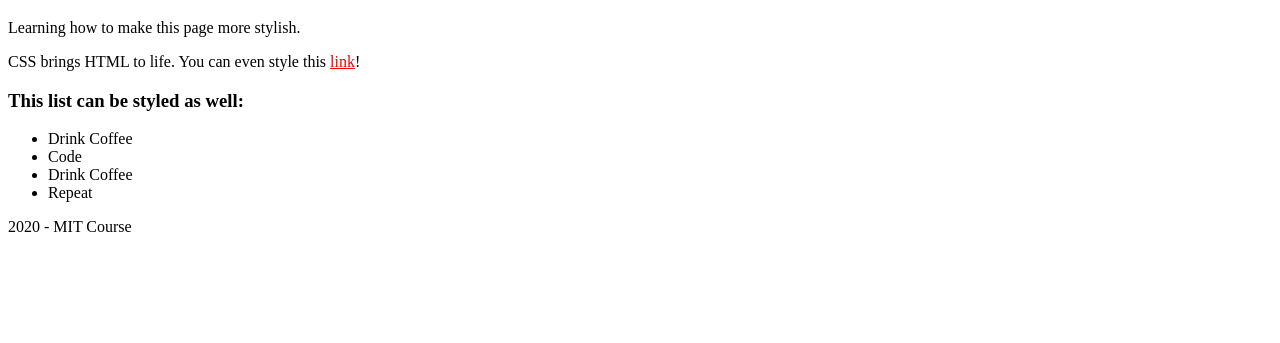
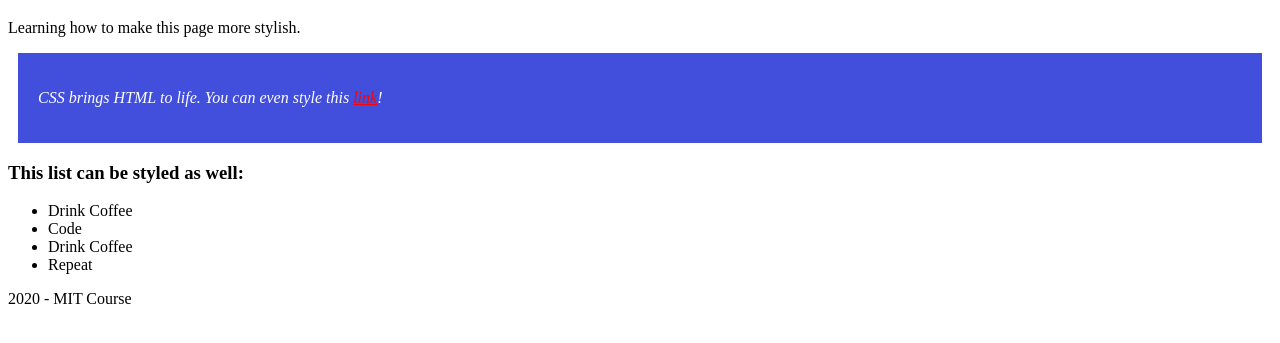
Before and after one commit to JAGeorge54/workingWithCssAndHtml, a plain HTML site: page index.html in a window 1280 px wide. Shown: the part 61-404 px from the top of the page. Drawn offline with Linux system fonts and the light colour scheme.

Commit message:
implement class attributes

```diff
--- a/styles.css
+++ b/styles.css
@@ -10,6 +10,11 @@ li {
 }
 
 .content {
+    padding: 20px;
+    margin: 10px;
+    font-style: italic;
+    background-color: #424EDC;
+    color: #ffffff;
 }
 
 .active {
```
